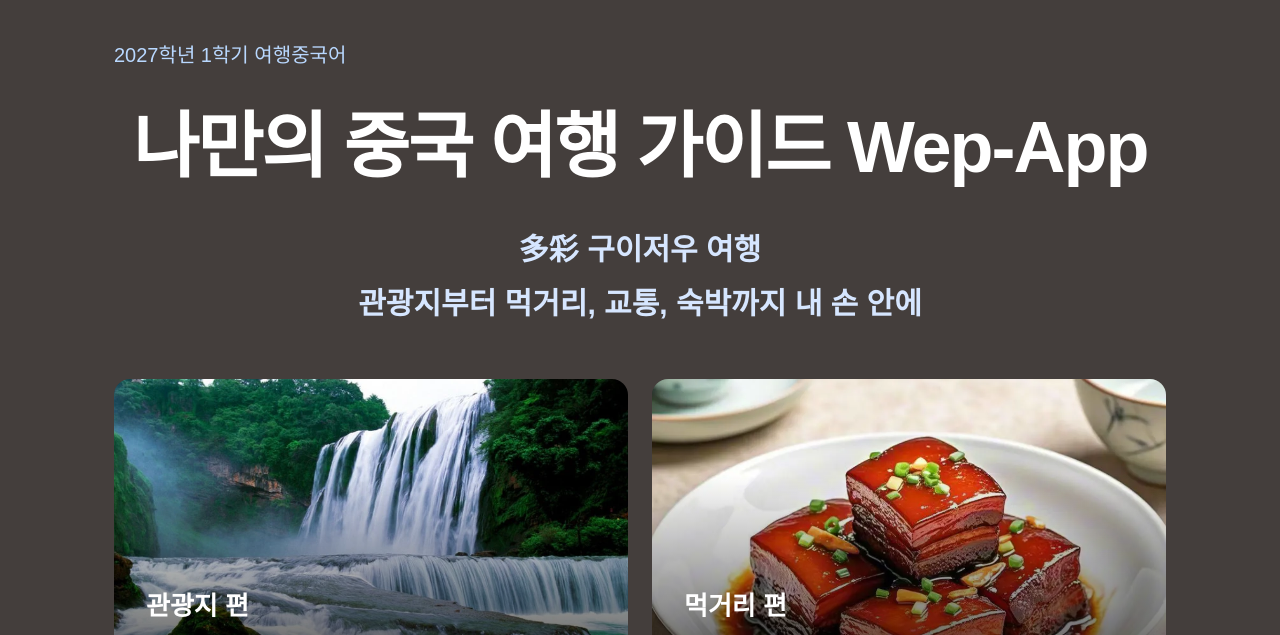
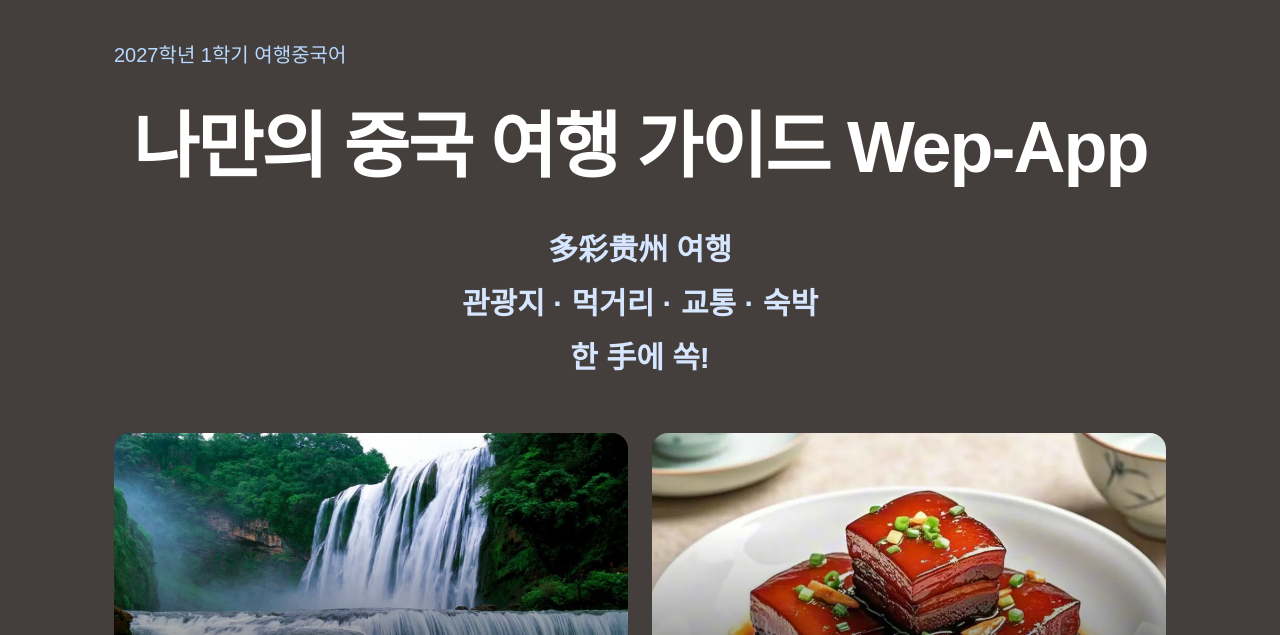
Before and after one commit to varsy12-dot/ChinaTravel-WebApp-, a plain HTML site: page index.html in a window 1280 px wide. Shown: the part 161-796 px from the top of the page. Drawn offline with Linux system fonts and the light colour scheme.

```diff
--- a/index.html
+++ b/index.html
@@ -138,9 +138,10 @@
 </div>
       <p class="semester">2027학년 1학기 여행중국어</p>
       <h1>나만의 중국 여행 가이드 Wep-App</h1>
-    <p class="intro" style="font-weight: bold;">
-  多彩 구이저우 여행<br>
-  관광지부터 먹거리, 교통, 숙박까지 내 손 안에
+   <p class="intro" style="font-weight: bold;">
+  多彩贵州 여행<br>
+  관광지 · 먹거리 · 교통 · 숙박<br>
+  한 手에 쏙!
 </p>
     </header>
 
```
